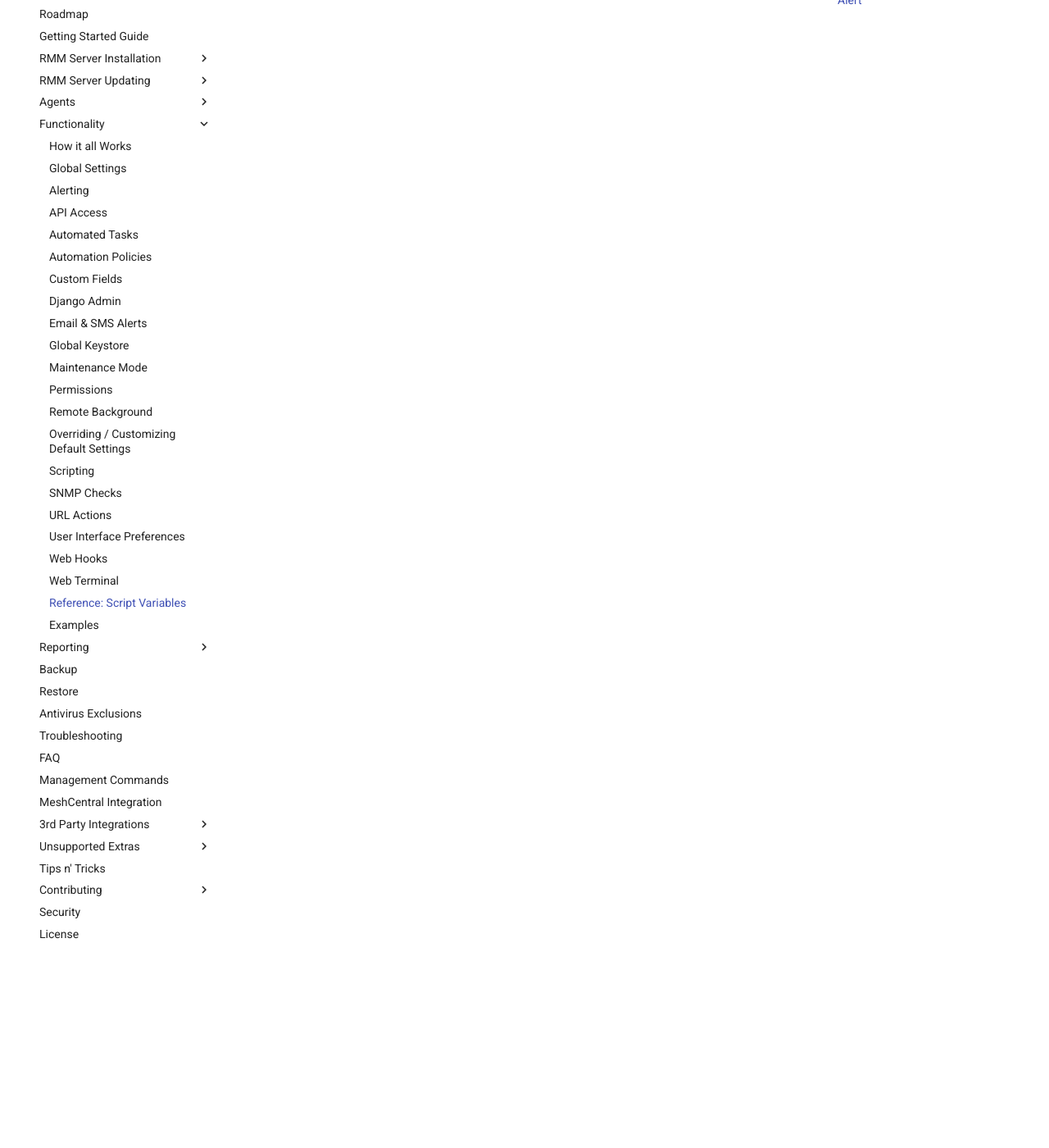
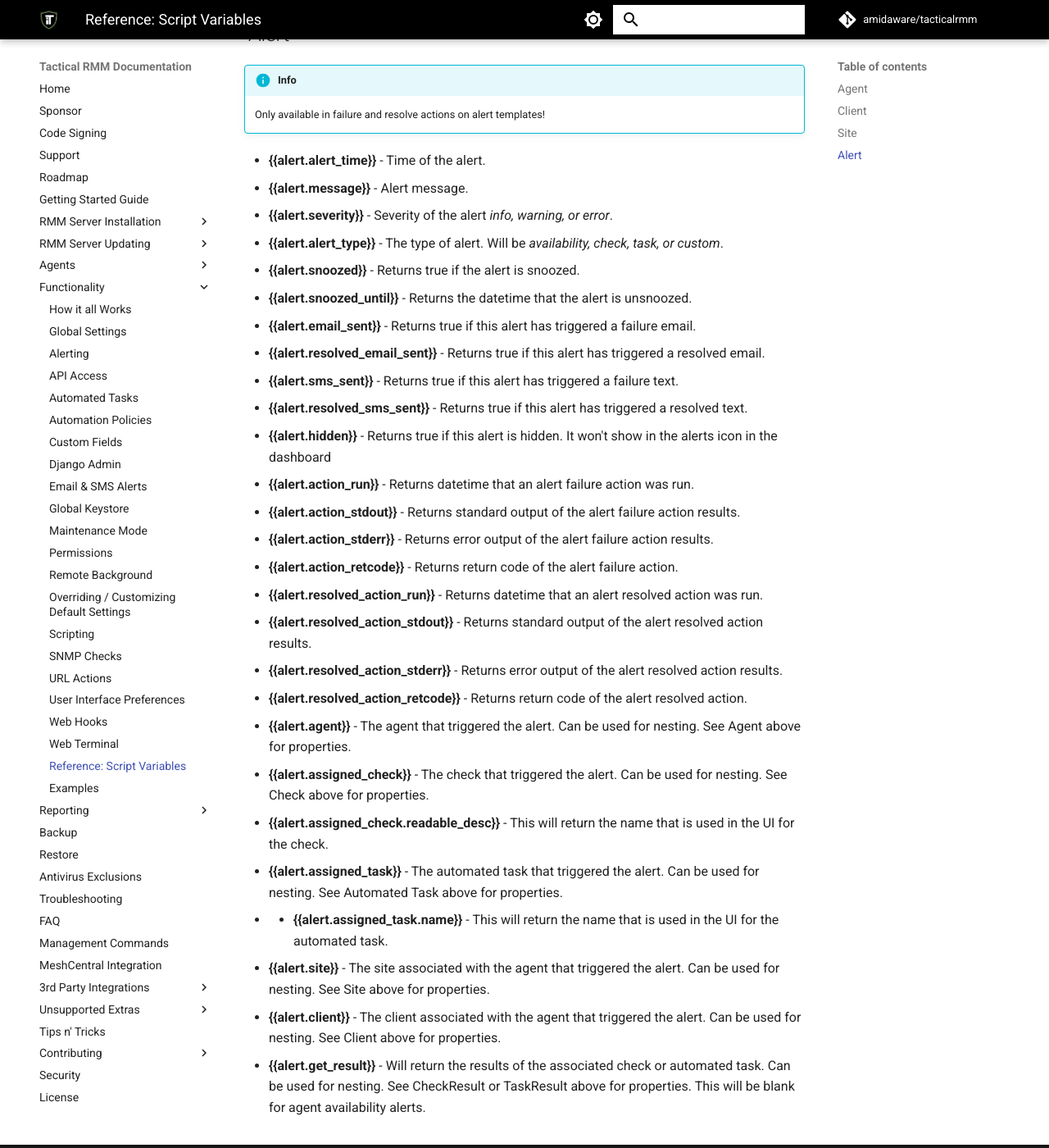
Before and after one commit to amidaware/trmm-docs, an MkDocs documentation site: the page built from docs/script_variables.md, in a window 1280 px wide and 1400 px high, scrolled down 2349 px. Shown: the whole window at 82% size. Built offline with MkDocs 1.6.1 and Material for MkDocs 9.7.7, drawn with Linux system fonts in a browser that asks for light colours; comment, search, counter and statistics services are not loaded; some of the changed text lies outside the part shown.

Commit message:
Update script_variables.md

```diff
--- a/docs/script_variables.md
+++ b/docs/script_variables.md
@@ -1,6 +1,9 @@
 # Script Variables
 
 Tactical RMM allows passing dashboard data into script as arguments or environment variables. This uses the syntax `{{model.field}}`.
+
+!!!info
+    Nested relations are followed so something like `{{agent.site.name}}` will work.
 
 For a full list of available fields, refer to the variables in the `models.py` files:
 
@@ -11,6 +14,14 @@
 [Site](https://github.com/amidaware/tacticalrmm/blob/89aceda65a1c54fea7b18250ca63614f091eac6e/api/tacticalrmm/clients/models.py#L93)
 
 [Alert](https://github.com/amidaware/tacticalrmm/blob/89aceda65a1c54fea7b18250ca63614f091eac6e/api/tacticalrmm/alerts/models.py#L29)
+
+[Check](https://github.com/amidaware/tacticalrmm/blob/89aceda65a1c54fea7b18250ca63614f091eac6e/api/tacticalrmm/checks/models.py#L30)
+
+[CheckResult](https://github.com/amidaware/tacticalrmm/blob/89aceda65a1c54fea7b18250ca63614f091eac6e/api/tacticalrmm/checks/models.py#L281)
+
+[AutomatedTask](https://github.com/amidaware/tacticalrmm/blob/89aceda65a1c54fea7b18250ca63614f091eac6e/api/tacticalrmm/autotasks/models.py#L51)
+
+[TaskResult](https://github.com/amidaware/tacticalrmm/blob/89aceda65a1c54fea7b18250ca63614f091eac6e/api/tacticalrmm/autotasks/models.py#L464)
 
 Below are some examples of available fields:
 
@@ -50,6 +61,7 @@
 - **{{agent.maintenance_mode}}** - Returns true if agent is in maintenance mode.
 - **{{agent.block_policy_inheritance}}** - Returns true if agent has block policy inheritance.
 - **{{agent.alert_template}}** - Returns true if agent has block policy inheritance.
+- **{{agent.site}}** - The site that the agent belongs too. Can be used for nesting. See Aite above for properties
 
 ## Client
 
@@ -58,6 +70,7 @@
 ## Site
 
 - **{{site.name}}** - Returns name of Site.
+- **{{site.client}}** - The client that the site belongs too. Can be used for nesting. See Client above for properties
 
 ## Alert
 
@@ -67,3 +80,29 @@
 - **{{alert.alert_time}}** - Time of the alert.
 - **{{alert.message}}** - Alert message.
 - **{{alert.severity}}** - Severity of the alert *info, warning, or error*.
+- **{{alert.alert_type}}** - The type of alert. Will be *availability, check, task, or custom*.
+- **{{alert.snoozed}}** - Returns true if the alert is snoozed.
+- **{{alert.snoozed_until}}** - Returns the datetime that the alert is unsnoozed.
+- **{{alert.email_sent}}** - Returns true if this alert has triggered a failure email.
+- **{{alert.resolved_email_sent}}** - Returns true if this alert has triggered a resolved email.
+- **{{alert.sms_sent}}** - Returns true if this alert has triggered a failure text.
+- **{{alert.resolved_sms_sent}}** - Returns true if this alert has triggered a resolved text.
+- **{{alert.hidden}}** - Returns true if this alert is hidden. It won't show in the alerts icon in the dashboard
+- **{{alert.action_run}}** - Returns datetime that an alert failure action was run.
+- **{{alert.action_stdout}}** - Returns standard output of the alert failure action results.
+- **{{alert.action_stderr}}** - Returns error output of the alert failure action results.
+- **{{alert.action_retcode}}** - Returns return code of the alert failure action.
+- **{{alert.resolved_action_run}}** - Returns datetime that an alert resolved action was run.
+- **{{alert.resolved_action_stdout}}** - Returns standard output of the alert resolved action results.
+- **{{alert.resolved_action_stderr}}** - Returns error output of the alert resolved action results.
+- **{{alert.resolved_action_retcode}}** - Returns return code of the alert resolved action.
+
+- **{{alert.agent}}** - The agent that triggered the alert. Can be used for nesting. See Agent above for properties.
+- **{{alert.assigned_check}}** - The check that triggered the alert. Can be used for nesting. See Check above for properties.
+- **{{alert.assigned_check.readable_desc}}** - This will return the name that is used in the UI for the check.
+- **{{alert.assigned_task}}** - The automated task that triggered the alert. Can be used for nesting. See Automated Task above for properties.
+- - **{{alert.assigned_task.name}}** - This will return the name that is used in the UI for the automated task.
+- **{{alert.site}}** - The site associated with the agent that triggered the alert. Can be used for nesting. See Site above for properties.
+- **{{alert.client}}** - The client associated with the agent that triggered the alert. Can be used for nesting. See Client above for properties.
+
+- **{{alert.get_result}}** - Will return the results of the associated check or automated task. Can be used for nesting. See CheckResult or TaskResult above for properties. This will be blank for agent availability alerts.
```
